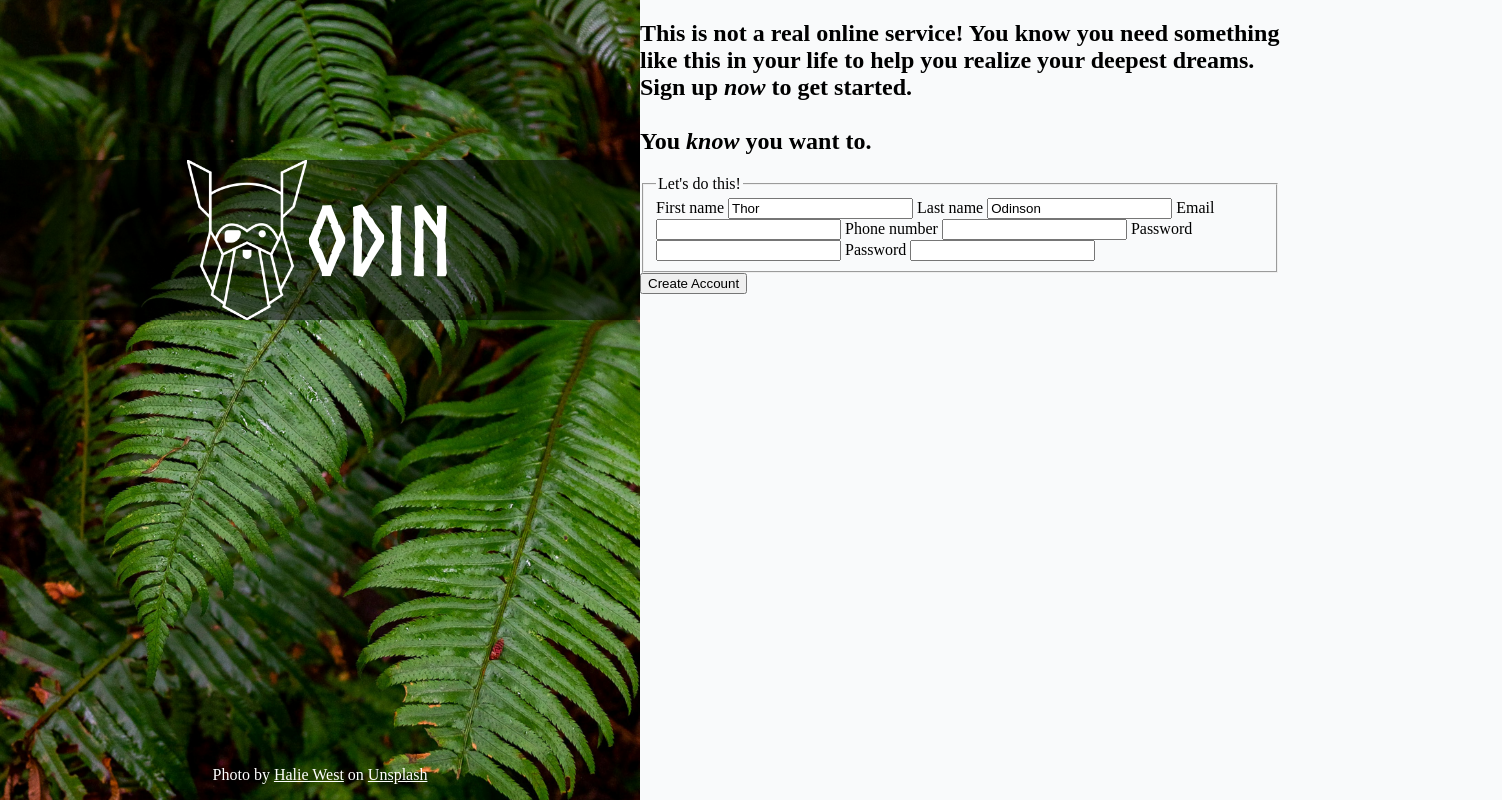
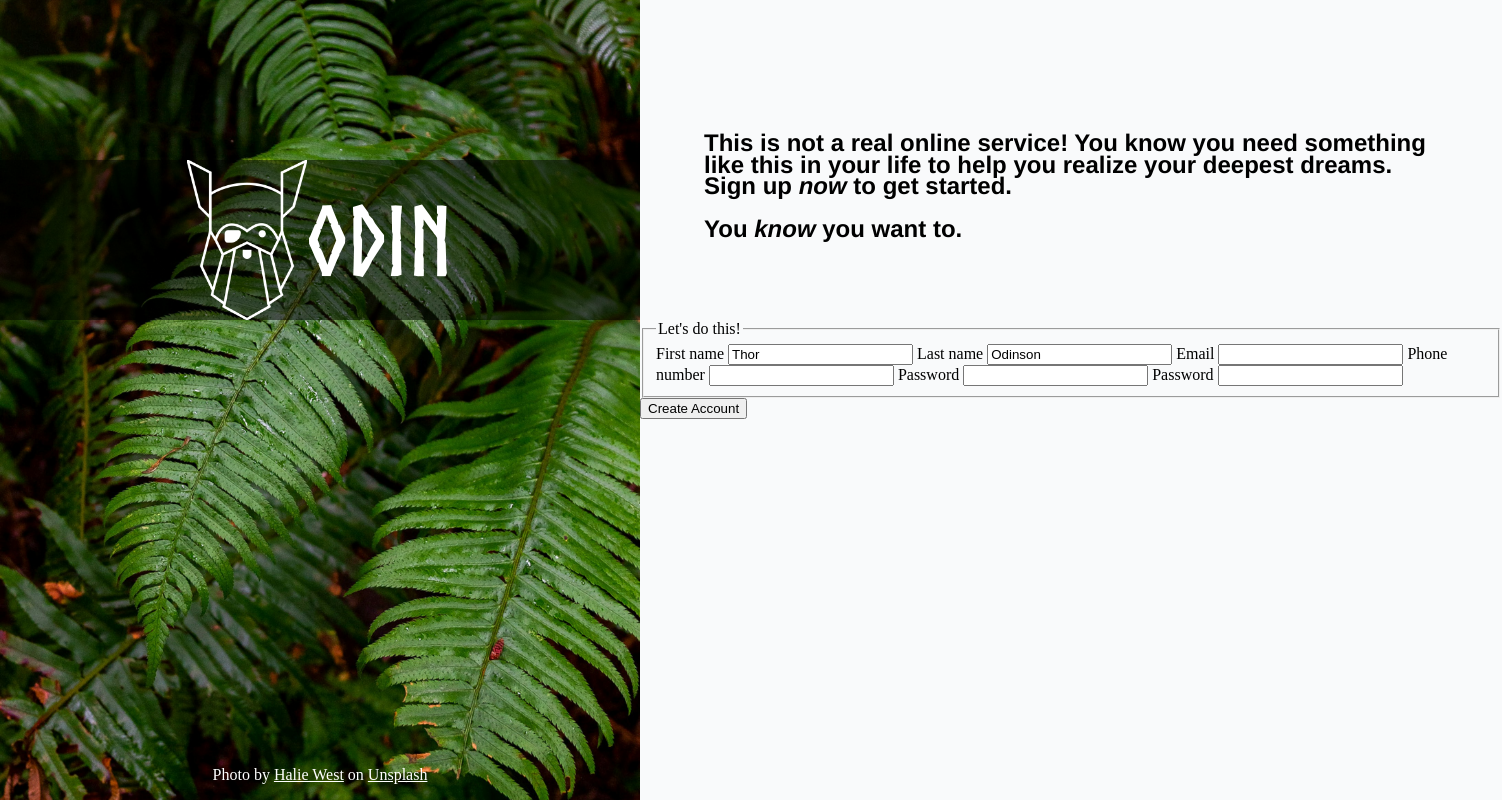
Before and after one commit to alex-Xio/odin-signupform, a plain HTML site: page index.html in a window 1280 px wide. Shown: the whole page, 1502 px wide, since content can reach past the window. Drawn offline with Linux system fonts and the light colour scheme; files whose address does not match are found by name.

Commit message:
Add styles to description in styles.css

```diff
--- a/styles.css
+++ b/styles.css
@@ -60,3 +60,18 @@ img {
 a {
 	color: inherit;
 }
+#descriptionwrapper {
+	width: 100%;
+	height: 40vh;
+	overflow: hidden;
+	display: flex;
+	padding: 0 4em 5em 4em;
+}
+
+#description {
+	line-height: 1.2lh;
+	align-self: flex-end;
+	margin: 0;
+	width: 55ch;
+	font-family: Helvetica, Arial, sans-serif;
+}
```
